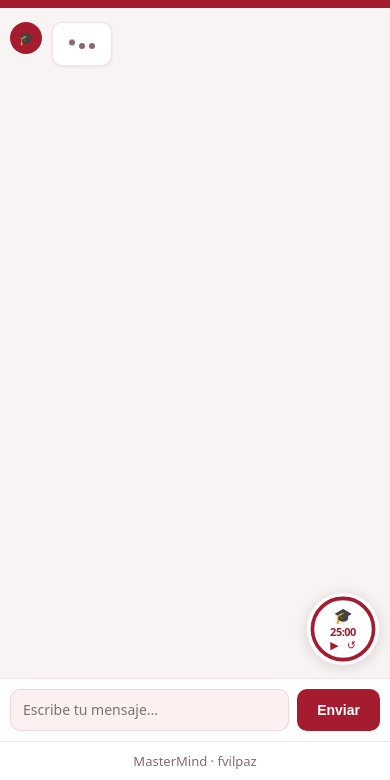
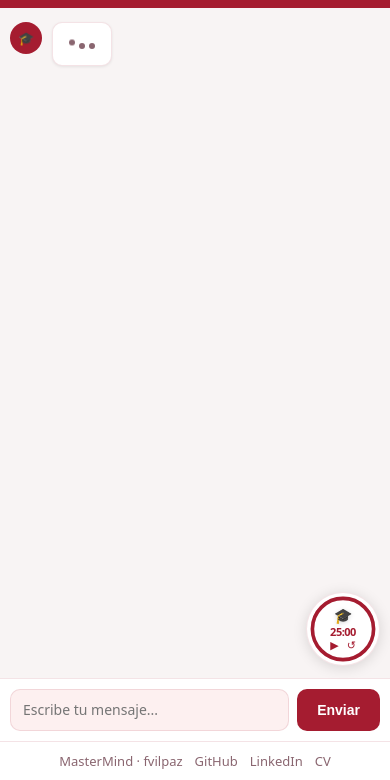
Before and after one commit to fvilpaz/MasterMind, a plain HTML site: page trainer/web/index.html in a window 390 px wide. Shown: the part 64-844 px from the top of the page. Drawn offline with Linux system fonts and the light colour scheme; no server answers.

Commit message:
fix: show footer links on mobile

```diff
--- a/trainer/web/index.html
+++ b/trainer/web/index.html
@@ -206,8 +206,7 @@
     .bubble { max-width: 92%; }
     #messages { padding: 14px 10px; gap: 12px; }
     footer { padding: 10px 10px; }
-    .site-footer-links { display: none; }
-    .site-footer { justify-content: center; }
+    .site-footer { justify-content: center; gap: 12px; flex-wrap: wrap; }
   }
 
   /* Móvil portrait (≤600px): tamaños visuales solo en vertical */
```
